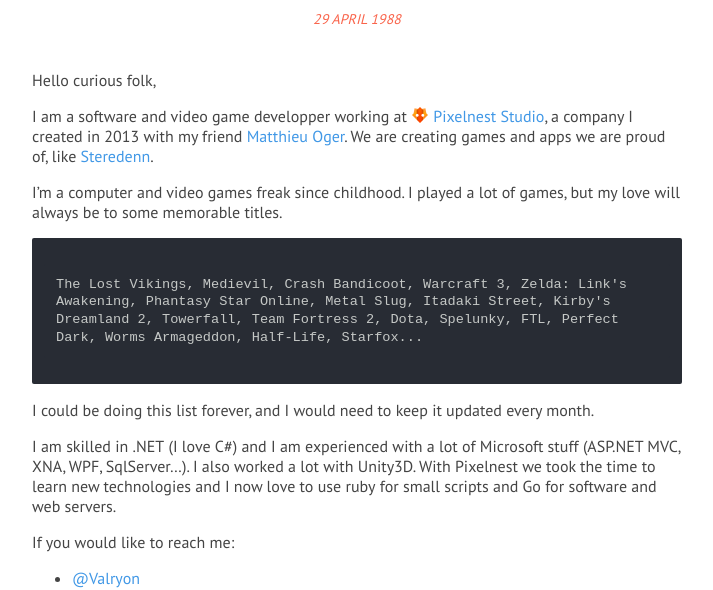
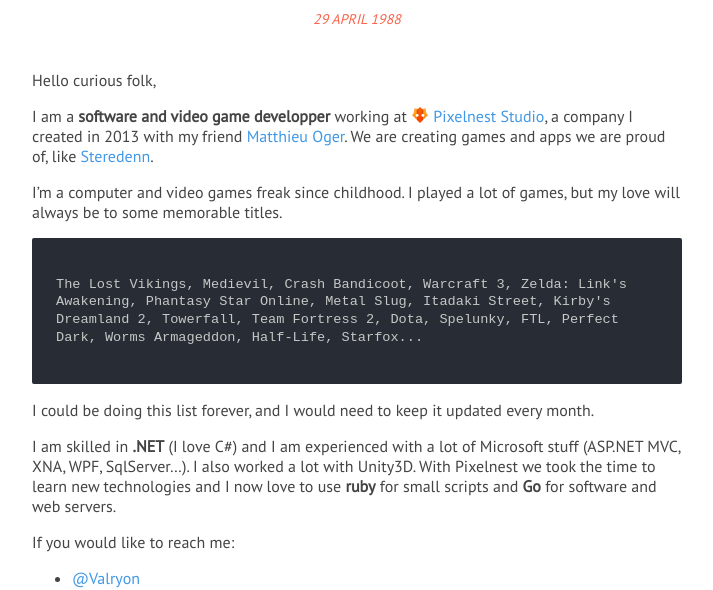
Before and after one commit to valryon/valryon.github.io, a Jekyll site: the page built from _posts/1988-04-29-about.md, in a window 1280 px wide. Shown: the part 232-822 px from the top of the page, without its empty margins (283-996 px from the left). Built offline with Jekyll 4.4.1, drawn with Linux system fonts in a browser that asks for light colours; some web fonts are replaced.

Commit message:
tweak inline code css

```diff
--- a/static/css/site.css
+++ b/static/css/site.css
@@ -31,6 +31,10 @@
 
 a:hover {
   text-decoration: underline;
+}
+
+strong {
+  font-weight: bold;
 }
 
 /**************************************************************
@@ -439,7 +443,17 @@
   margin: 0 auto 1.6rem;
 }
 
-.post .highlight {
+p code, li code {
+  padding: 1px 3px;
+  background: #8C8C8C;
+  color: #C25;
+  font-size: 0.85rem;
+  border-radius: 3px;
+  border-color: #D14;
+  background-color: #F7F7F9;
+}
+
+.highlight {
   padding: 12px;
   background: #282C34;
   border-radius: 2px;
```
